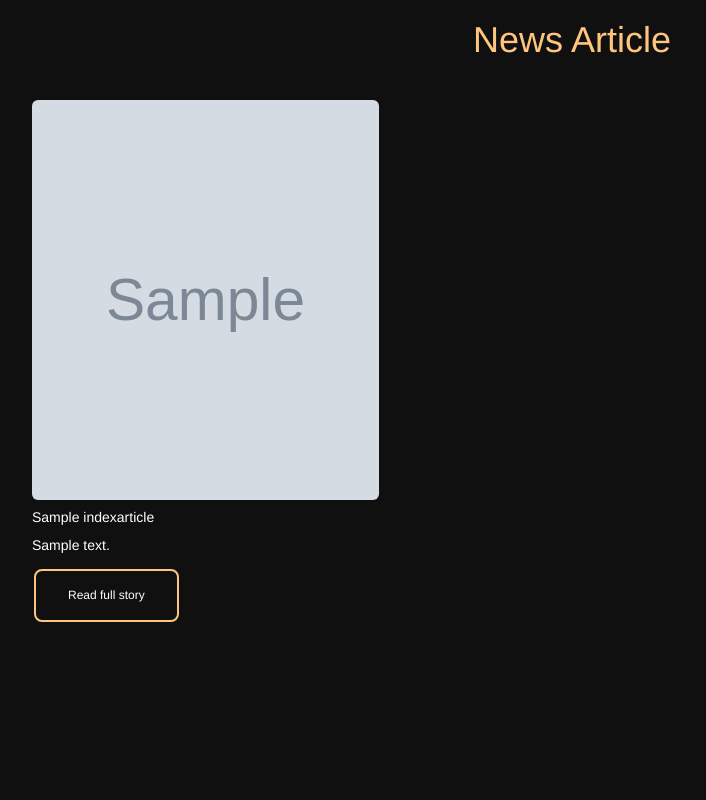
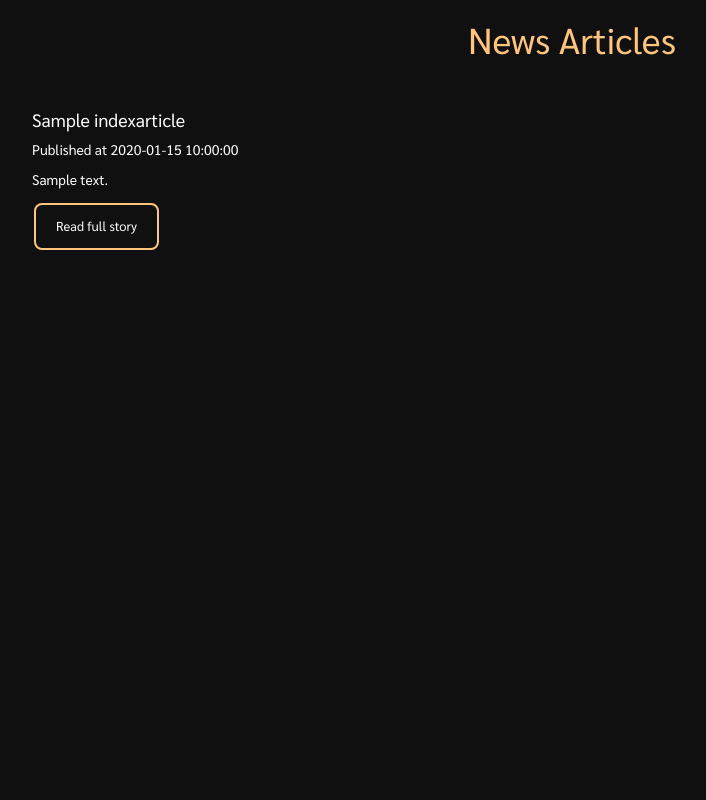
Before and after one commit to duncan-chege/news, a Flask app: template app/templates/article.html in a window 1280 px wide. Shown: the whole page, without its empty margins (113-819 px from the left). Run offline with Flask 2, Linux system fonts and the light colour scheme; the template is opened without the code that fills it: most values are stand-ins (such as "Sample title", 1, 10 or a date in 2020); grey boxes marked "Sample" are stand-in pictures; parts of the project's set-up code (start-up, migrations or seed data) failed here and were passed over; some libraries are stand-ins or nearby versions.

Commit message:
finalize on font & button styling. Also published at attribute

```diff
--- a/app/static/css/article.css
+++ b/app/static/css/article.css
@@ -7,10 +7,11 @@
 body{
     background-color: #101010;
     color: white;
+    font-family: 'Sarabun', sans-serif;
 }
 .imagesize{
     width: 70%;
-    height: 50%;
+    height: 0%;
 }
 .artitle{
     text-align: center;
@@ -24,11 +25,10 @@ body{
     margin: 30px;
 }
 .btn{
-
     background-color: #101010;
     border: 2px solid #ffc47e;
     color: white;
-    padding: 16px 32px;
+    padding: 12px 20px;
     text-align: center;
     text-decoration: none;
     font-size: 12px;
@@ -36,6 +36,7 @@ body{
     transition-duration: 0.4s;
     cursor: pointer;
     border-radius: 8px;
+    font-size: 13px;
 }
 .btn:hover {
     background-color: #ffc47e;
--- a/app/static/css/index.css
+++ b/app/static/css/index.css
@@ -1,5 +1,5 @@
 body{
-    /* font-family: 'Sarabun', sans-serif; */
+    font-family: 'Sarabun', sans-serif;
     background-color: #101010;
 }
 .cardi{
--- a/app/templates/article.html
+++ b/app/templates/article.html
@@ -13,7 +13,7 @@
 <div class="container move">
     <div class="row">
         <div class="col-md-12">
-            <h2 class="artitle"> News Article </h2>
+            <h2 class="artitle"> News Articles </h2>
         </div>
 
     {% for indexarticle in myarticle %}
@@ -22,7 +22,8 @@
             <div class="card card movecard">
                     <img class="card-img-top imagesize img-rounded" src="{{indexarticle.urlToImage}}" alt="article image">
                     <div class="card-body">
-                        <h5 class="card-title">{{indexarticle.title}}</h5>
+                        <h4 class="card-title">{{indexarticle.title}}</h4>
+                        <p>Published at {{indexarticle.publishedAt}}</p>
                         <p class="card-text">{{indexarticle.content | truncate(100) }}</p>
                         <button class="btn" onclick="{{indexarticle.url}}">Read full story</button>
                         <!-- <a href="{{indexarticle.url}}" class="btn btn-primary">Read full story</a> -->
--- a/app/templates/base.html
+++ b/app/templates/base.html
@@ -1,3 +1,3 @@
 <link rel="shortcut icon" href="{{ url_for('static', filename='favicon.ico') }}">
-<!-- <link href="https://fonts.googleapis.com/css?family=Sarabun:400,700" rel="stylesheet"> -->
+<link href="https://fonts.googleapis.com/css?family=Sarabun:400,700" rel="stylesheet">
 {% extends 'bootstrap/base.html'%}
--- a/app/templates/index.html
+++ b/app/templates/index.html
@@ -16,7 +16,7 @@
     <div class="container space">
         <div class="row">
             <div class="col-md-12">
-            <h3 class="title"> News Sources </h3>
+            <h3 class="title"><b> News Sources </b></h3>
             </div>
 
             {% for news_sources in sources %}
```
